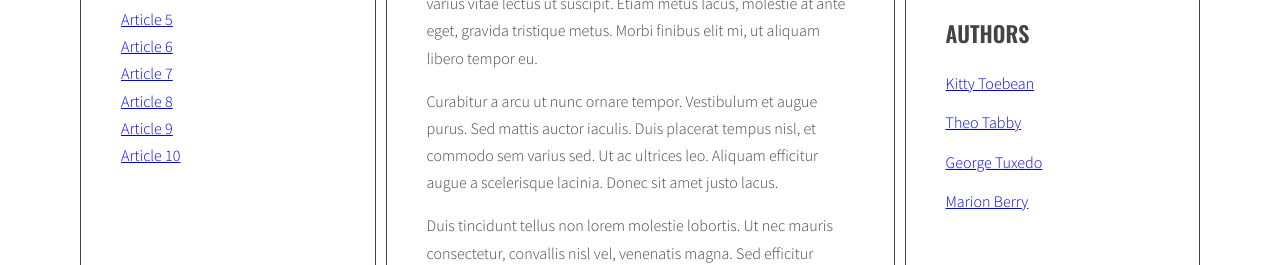
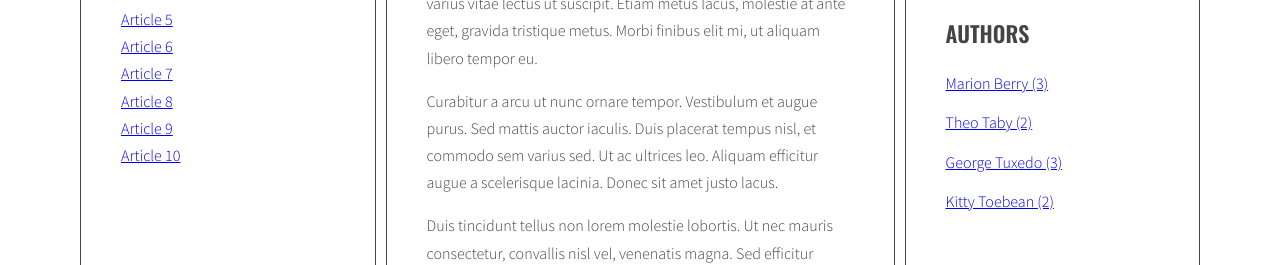
Before and after one commit to truepiotrek/javascript-blog, a website: page index.html in a window 1280 px wide. Shown: the part 461-726 px from the top of the page. Drawn offline with nearby package versions, Linux system fonts and the light colour scheme; files that its build step writes are made by us from their sources.

Commit message:
created authors list and filtering option

```diff
--- a/index.html
+++ b/index.html
@@ -131,7 +131,7 @@
                             </ul>
                         </div>
                         </article>
-                        <article class="post" id="article-8" data-tags="news design tutorials" data-author="Theo Tabby">
+                        <article class="post" id="article-8" data-tags="news design tutorials" data-author="Theo Taby">
                         <h3 class="post-title">Article 8</h3>
                         <p class="post-author"></p>
                         <div class="post-content">
@@ -186,7 +186,7 @@
                         </ul>
                         <h2 class="section-title">Authors</h2>
                         <ul class="list authors">
-                        <li>
+                        <!-- <li>
                             <a href="#">
                             <span class="author-name">Kitty Toebean</span>
                             </a>
@@ -205,7 +205,7 @@
                             <a href="#">
                             <span class="author-name">Marion Berry</span>
                             </a>
-                        </li>
+                        </li> -->
                         </ul>
                     </aside>
                     </main>
--- a/js/script.js
+++ b/js/script.js
@@ -91,7 +91,7 @@ function calculateTagsParams(tags){
     max: 0
   };
   for(let tag in tags){
-    console.log(tag + ' is used ' + tags[tag] + ' times');
+    // console.log(tag + ' is used ' + tags[tag] + ' times');
     if(tags[tag] > params.max){
       params.max = tags[tag];
     } if(tags[tag] < params.min){
@@ -159,7 +159,7 @@ function generateTags(){
   const tagList = document.querySelector('.tags');
 
   const tagsParams = calculateTagsParams(allTags);
-  console.log('tagsParams:',tagsParams);
+  // console.log('tagsParams:',tagsParams);
   /* [NEW] create variable for all links HTML code */
   let allTagsHTML = '';
 
@@ -169,7 +169,7 @@ function generateTags(){
 
     //[NEW] Generate code of a link and add it to allTagsHTML
     const tagLinkHTML = '<li><a href="#' + tag + '" class="' + calculateTagClass(allTags[tag], tagsParams) + '"><span>' + tag + '</span></a></li>';
-    console.log('tagLinkHTML:', tagLinkHTML);
+    // console.log('tagLinkHTML:', tagLinkHTML);
     allTagsHTML += tagLinkHTML;
   }
   // [NEW] add html from allTagsHTML to tagList
@@ -205,7 +205,7 @@ function tagClickHandler(event){
   /* find all tag links with "href" attribute equal to the "href" constant */
   const activeLinks = document.querySelectorAll('a[href="' + href + '"]');
 
-  console.log(activeLinks);
+  // console.log(activeLinks);
 
   /* START LOOP: for each found tag link */
   for(let activeLink of activeLinks){
@@ -234,17 +234,41 @@ function addClickListenersToTags(){
 }
 addClickListenersToTags();
 
+function createAnchor(hrefParam, content){
+  let anchor = document.createElement('a');
+  anchor.setAttribute('href', hrefParam);
+  anchor.innerHTML = content;
+  return anchor;
+}
 
 function generateAuthors(){
-  const articles = document.querySelectorAll(optArticleSelector);
-  for(let article of articles){
+  let authorsList = {};
+  // tutaj przegladam artykuly, szukam wrappera dla autora i odnajduje go w divie po atrybucie data-author
+  for(let article of document.querySelectorAll(optArticleSelector)){
     const authorWrapper = article.querySelector('.post-author');
     const articleAuthor = article.getAttribute('data-author');
-    let anchor = document.createElement('a');
-    anchor.setAttribute('href', '#author-' +  articleAuthor);
-    anchor.innerHTML = 'by ' + articleAuthor;
+
+    let anchor = createAnchor('#author-' +  articleAuthor, 'by ' + articleAuthor);
     anchor.addEventListener('click', authorClickHandler);
     authorWrapper.appendChild(anchor);
+
+    // sprawdzam, czy w obiekcie jest juz moj autor; jesli tak, to doliczam 1 do wystepowania, jezeli nie, to go tam wkladam
+    if(authorsList.hasOwnProperty(articleAuthor)){
+      authorsList[articleAuthor]++;
+    } else {
+      authorsList[articleAuthor] = 1;
+    }
+  }
+
+  console.log(authorsList);
+  const authorsWrapper = document.querySelector('ul.authors'); //wskazuje miejsce do trzymania listy z autorami
+
+  for(let indexAuthor in authorsList) { // przechodze po tablicy po poszczegolnych indexach
+    let listPosition = document.createElement('li'); //tworze nowe li dla autora
+    let anchor = createAnchor('#author-' + indexAuthor, indexAuthor + ' (' + authorsList[indexAuthor] + ')');
+    anchor.addEventListener('click', authorClickHandler); // zarzdza filtrowaniem artykulow w lewym sidebarze
+    listPosition.appendChild(anchor); // do li wkladam link z autorem
+    authorsWrapper.appendChild(listPosition); //tutaj juz wkladam wlasciwy link do wrappera
   }
 }
 generateAuthors();
```
